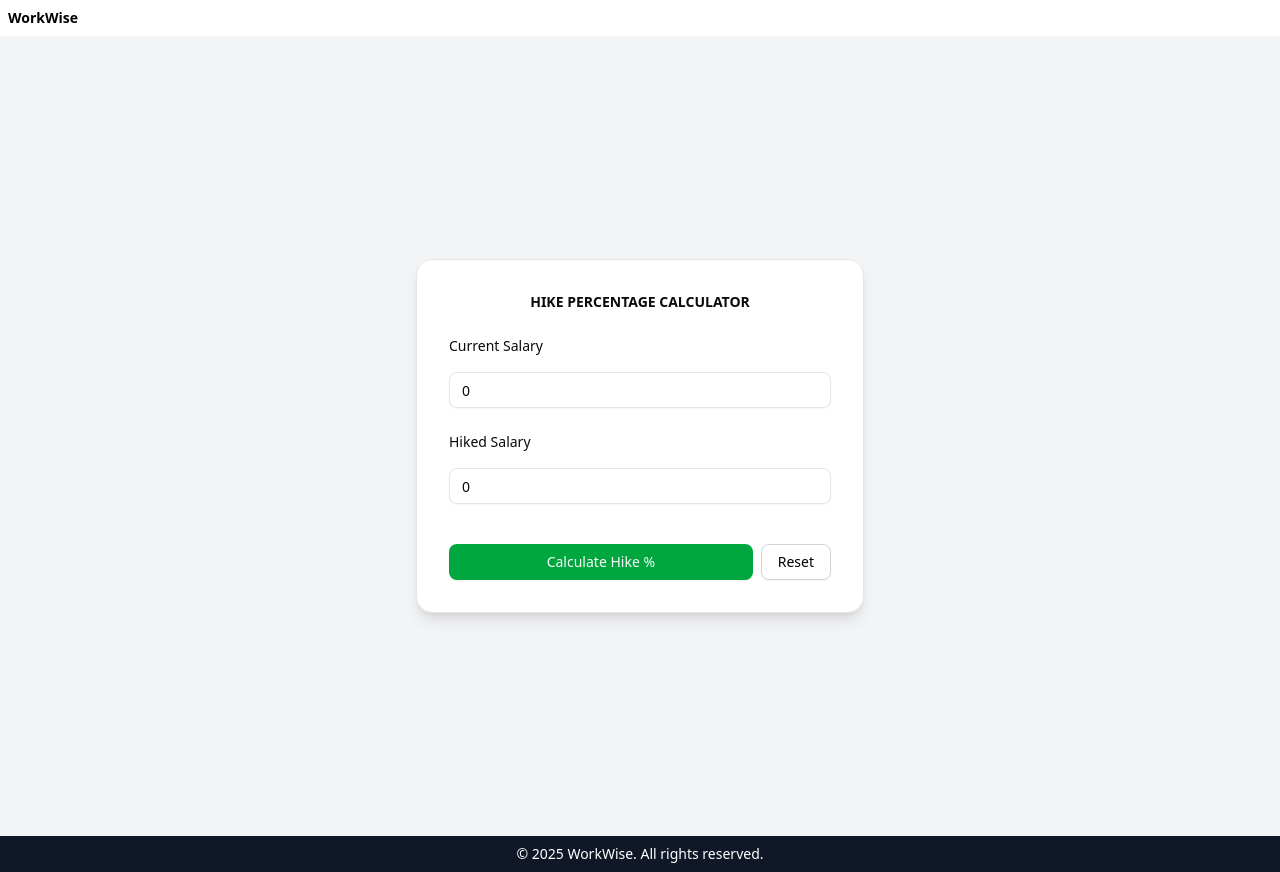
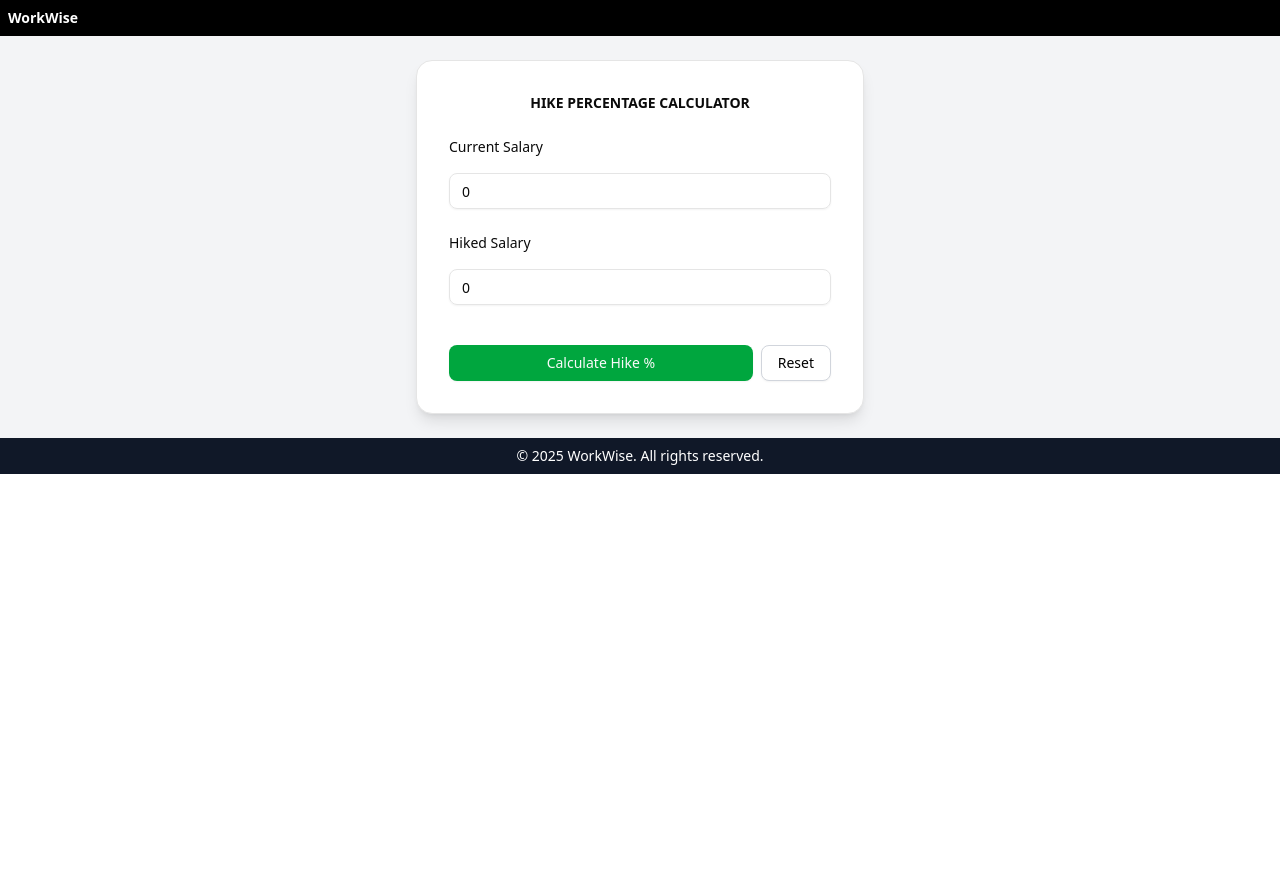
Before and after one commit to enggsuraj/work-wise, a Next.js app: page /hike-percentage in a window 1280 px wide. After the commit the page ends 800 px from the top, so only its background shows below. Built offline with nearby package versions, Linux system fonts and the light colour scheme.

Commit message:
fix/layout

```diff
--- a/src/app/page.tsx
+++ b/src/app/page.tsx
@@ -1,7 +1,7 @@
 
 export default function Home() {
   return (
-    <div className="grid grid-rows-[20px_1fr_20px] items-center justify-items-center min-h-screen p-8 pb-20 gap-16 sm:p-20 font-[family-name:var(--font-geist-sans)]">
+    <div className="grid grid-rows-[20px_1fr_20px] items-center justify-items-center  p-8 pb-20 gap-16 sm:p-20 font-[family-name:var(--font-geist-sans)]">
       <main className="flex flex-col gap-8 row-start-2 items-center sm:items-start">
 
       </main>
--- a/src/components/calculator/HikePercentage.tsx
+++ b/src/components/calculator/HikePercentage.tsx
@@ -42,7 +42,7 @@
   };
 
   return (
-    <main className="min-h-screen flex items-center justify-center bg-gray-100 p-6">
+    <main className="flex items-center justify-center bg-gray-100 p-6">
       <Card className="p-8 rounded-2xl shadow-lg max-w-md w-full">
         <h1 className="text-sm font-bold text-center mb-4">HIKE PERCENTAGE CALCULATOR</h1>
 
--- a/src/components/calculator/NoticePeriod.tsx
+++ b/src/components/calculator/NoticePeriod.tsx
@@ -76,7 +76,7 @@
   const daysOptions = Array.from({ length: 200 }, (_, i) => i + 1);
 
   return (
-    <main className="min-h-screen flex items-center justify-center bg-gray-100 p-6">
+    <main className="flex items-center justify-center bg-gray-100 p-6">
       <Card className="p-8 rounded-2xl shadow-lg max-w-md w-full">
         <h1 className="text-sm font-bold text-center mb-4">
           NOTICE PERIOD CALCULATOR
--- a/src/components/calculator/SalaryHike.tsx
+++ b/src/components/calculator/SalaryHike.tsx
@@ -58,7 +58,7 @@
   };
 
   return (
-    <main className="min-h-screen flex items-center justify-center bg-gray-100 p-6">
+    <main className="flex items-center justify-center bg-gray-100 p-6">
       <Card className="p-8 rounded-2xl shadow-lg max-w-md w-full">
         <h1 className="text-sm font-bold text-center mb-4">SALARY HIKE CALCULATOR</h1>
 
--- a/src/components/calculator/WorkExperience.tsx
+++ b/src/components/calculator/WorkExperience.tsx
@@ -53,7 +53,7 @@
   };
 
   return (
-    <main className="min-h-screen flex items-center justify-center bg-gray-100 p-6">
+    <main className="flex items-center justify-center bg-gray-100 p-6">
       <Card className="p-8 rounded-2xl shadow-lg max-w-md w-full">
         <h1 className="text-sm font-bold text-center mb-4 text-gray-800">
           WORK EXPERIENCE CALCULATOR
--- a/src/layout/Header.jsx
+++ b/src/layout/Header.jsx
@@ -1,7 +1,7 @@
 const Header = () => {
   return (
-    <header className="bg-black-600 text-white p-2">
-      <h1 className="text-sm font-bold text-black">WorkWise</h1>
+    <header className="bg-black text-white p-2">
+      <h1 className="text-sm font-bold">WorkWise</h1>
     </header>
   );
 };
```
